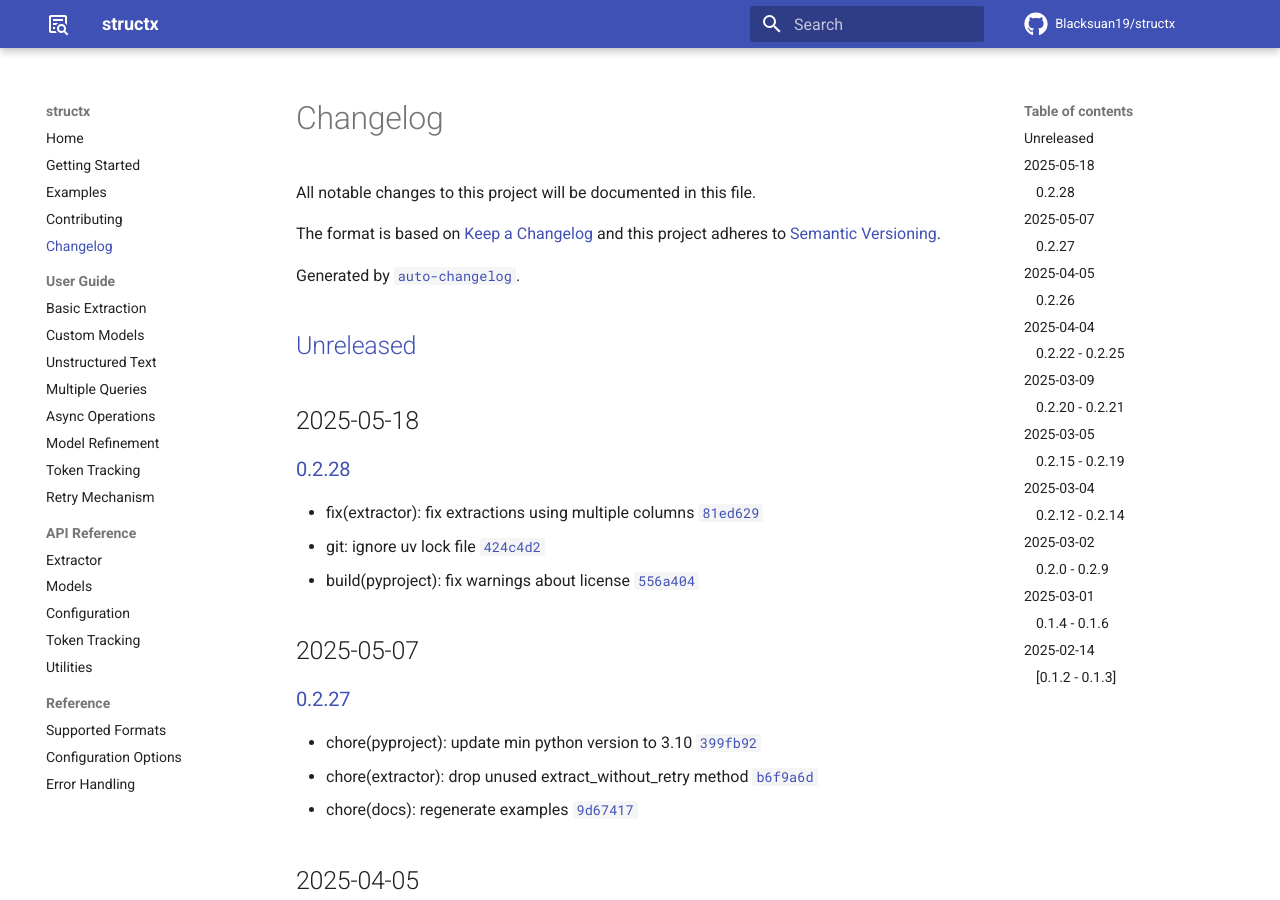
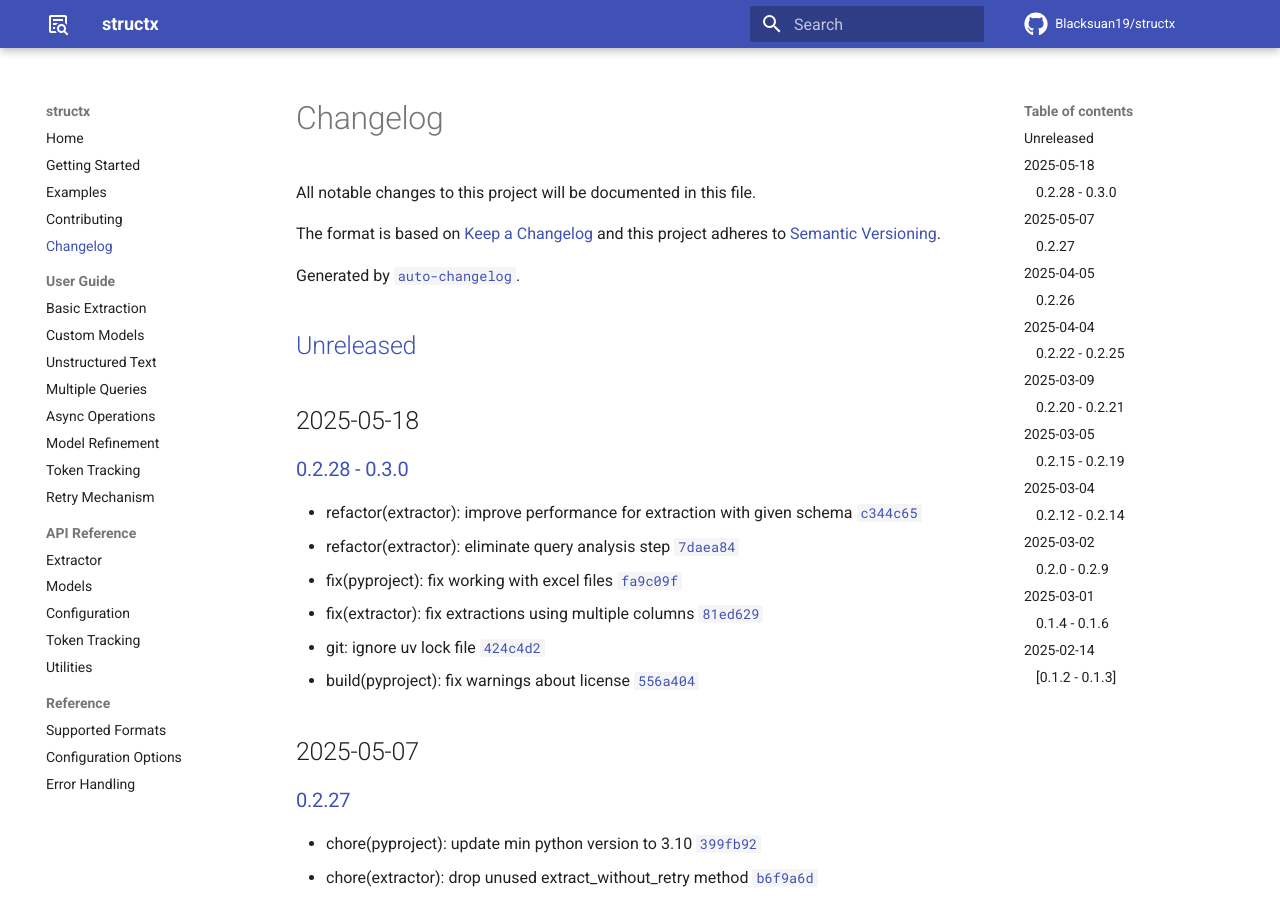
Before and after one commit to Blacksuan19/structx, an MkDocs documentation site: the page built from docs/changelog.md, in a window 1280 px wide and 900 px high. Built offline with MkDocs 1.6.1 and Material for MkDocs 9.7.7, drawn with Linux system fonts in a browser that asks for light colours; comment, search, counter and statistics services are not loaded.

Commit message:
docs(changelog): regenerate changelog for 0.3.0

```diff
--- a/docs/changelog.md
+++ b/docs/changelog.md
@@ -7,12 +7,15 @@ and this project adheres to [Semantic Versioning](https://semver.org/spec/v2.0.0
 
 Generated by [`auto-changelog`](https://github.com/CookPete/auto-changelog).
 
-## [Unreleased](https://github.com/Blacksuan19/structx/compare/0.2.28...HEAD)
+## [Unreleased](https://github.com/Blacksuan19/structx/compare/0.3.0...HEAD)
 
 ## 2025-05-18
 
-### [0.2.28](https://github.com/Blacksuan19/structx/compare/0.2.27...0.2.28)
+### [0.2.28 - 0.3.0](https://github.com/Blacksuan19/structx/compare/0.2.27...0.3.0)
 
+- refactor(extractor): improve performance for extraction with given schema [`c344c65`](https://github.com/Blacksuan19/structx/commit/c344c65b061e1b1a8ccf933dd8bc16341c56075c)
+- refactor(extractor): eliminate query analysis step [`7daea84`](https://github.com/Blacksuan19/structx/commit/7daea84871cf90fc4b70f9b908dc6876a5c78508)
+- fix(pyproject): fix working with excel files [`fa9c09f`](https://github.com/Blacksuan19/structx/commit/fa9c09fd7b630567b08360e9b08bc1d4faae6387)
 - fix(extractor): fix extractions using multiple columns [`81ed629`](https://github.com/Blacksuan19/structx/commit/81ed6291b2cfa40504529ef47f1cfd740b5955e6)
 - git: ignore uv lock file [`424c4d2`](https://github.com/Blacksuan19/structx/commit/424c4d2c7fd55454e98124a824b5dbf9c4aa4e96)
 - build(pyproject): fix warnings about license [`556a404`](https://github.com/Blacksuan19/structx/commit/556a4047c887cba80f205041b2610da35b8a99b0)
```
